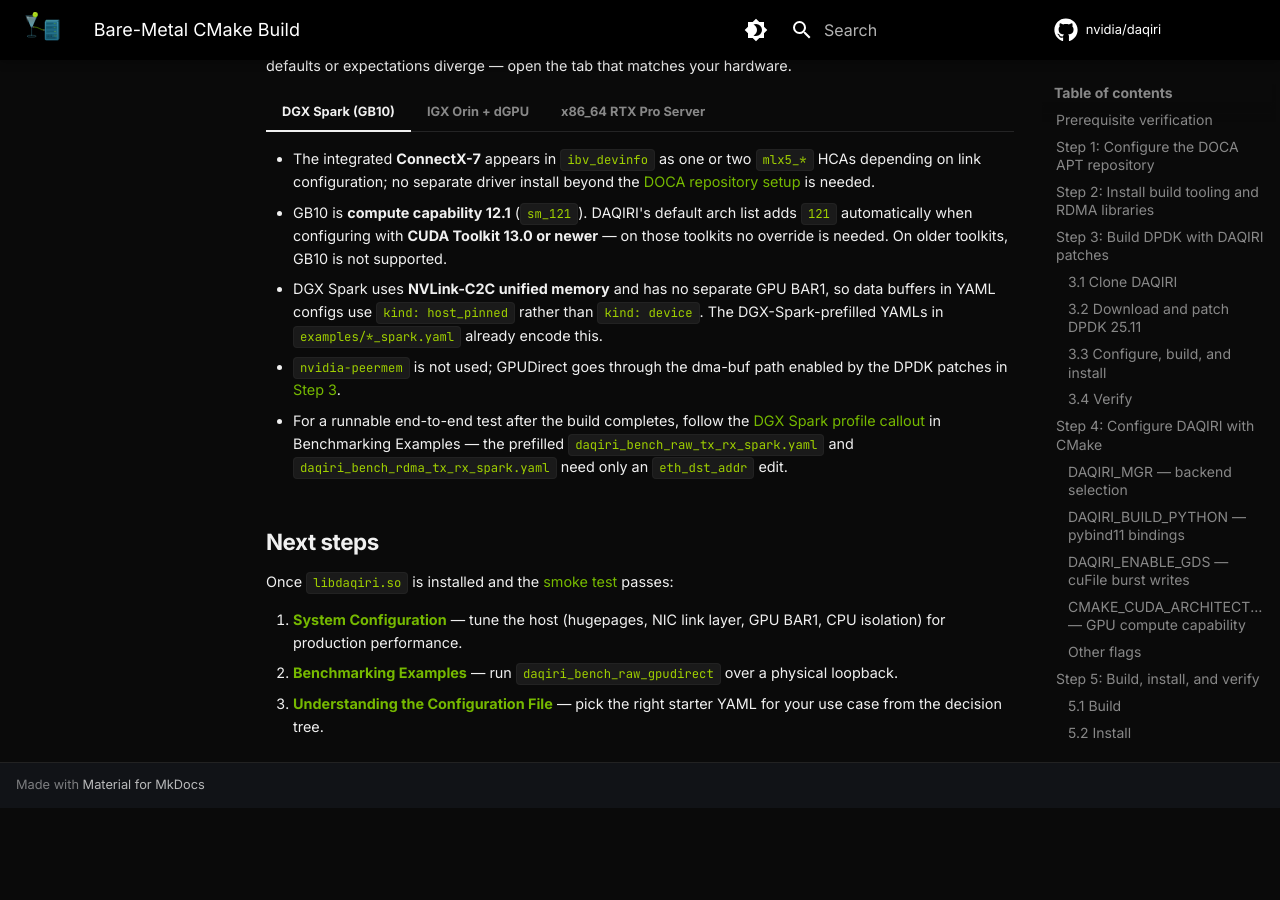
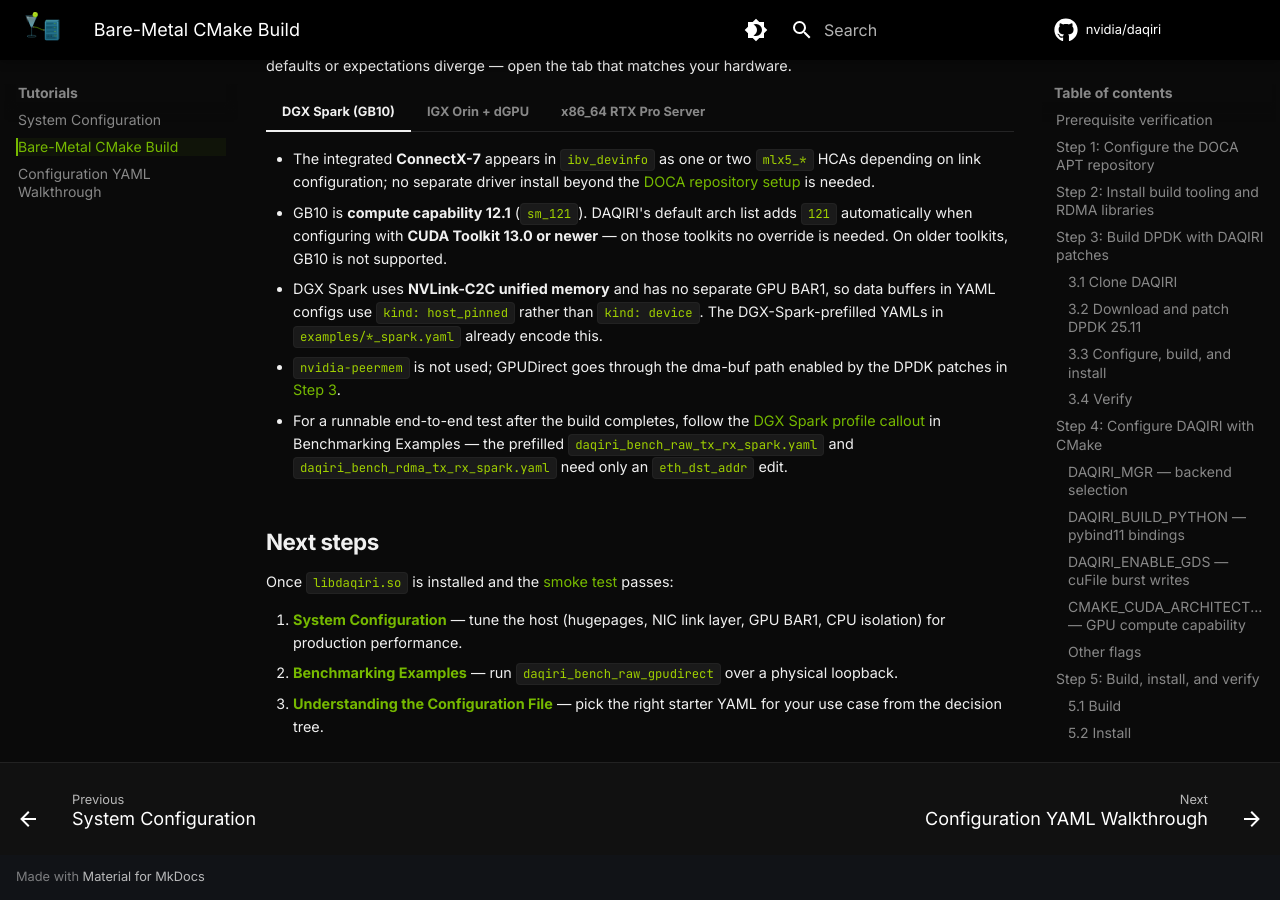
Before and after one commit to NVIDIA/daqiri, an MkDocs documentation site: the page built from docs/tutorials/bare-metal-cmake-build.md, in a window 1280 px wide and 900 px high, scrolled down 9339 px. Built offline with MkDocs 1.6.1 and Material for MkDocs 9.7.7, drawn with Linux system fonts in a browser that asks for light colours; comment, search, counter and statistics services are not loaded; before the commit the page ends 10147 px from its top, so only the background shows below that.

Commit message:
#67 - Wire bare-metal tutorial into nav and landing page
Signed-off-by: Chloe Crozier <chloecrozier@gmail.com>

```diff
--- a/docs/index.html
+++ b/docs/index.html
@@ -661,7 +661,7 @@
       </div>
       <div class="tutorials-list">
         <a href="getting-started/" class="tut-item" style="text-decoration:none;color:inherit;"><span class="tut-num">01</span><div class="tut-info"><div class="tut-title">Requirements &amp; Installation</div><div class="tut-desc">Hardware (NVIDIA ConnectX-6 Dx or newer for kernel-bypass and GPUDirect), default Ubuntu kernel drivers plus optional <code>doca-ofed</code> for diagnostics, and CUDA Toolkit 12.2+ on Linux 5.4+.</div></div><div class="tut-meta"><span class="tag tag-beg">Beginner</span><span class="tut-time">~15 min</span></div><span class="tut-arrow">→</span></a>
-        <div class="tut-item tut-soon"><span class="tut-num">02</span><div class="tut-info"><div class="tut-title">Building from Source with CMake</div><div class="tut-desc">Configure <code>DAQIRI_MGR</code>, <code>DAQIRI_BUILD_PYTHON</code>, <code>BUILD_SHARED_LIBS</code>, and <code>DAQIRI_BUILD_EXAMPLES</code>. Build for A100/H100 (CUDA arches 80, 90).</div></div><div class="tut-meta"><span class="tag tag-soon">Coming Soon</span></div><span class="tut-arrow">→</span></div>
+        <a href="tutorials/bare-metal-cmake-build/" class="tut-item" style="text-decoration:none;color:inherit;"><span class="tut-num">02</span><div class="tut-info"><div class="tut-title">Bare-Metal CMake Build</div><div class="tut-desc">End-to-end bare-metal build: verify prerequisites, install RDMA libraries, build patched DPDK 25.11 from source, configure <code>DAQIRI_MGR</code> / <code>DAQIRI_BUILD_PYTHON</code> / <code>CMAKE_CUDA_ARCHITECTURES</code>, install, smoke-test, troubleshoot.</div></div><div class="tut-meta"><span class="tag tag-int">Intermediate</span><span class="tut-time">~45 min</span></div><span class="tut-arrow">→</span></a>
         <div class="tut-item tut-soon"><span class="tut-num">03</span><div class="tut-info"><div class="tut-title">Container Build with Patched DPDK</div><div class="tut-desc">Build the Docker image with <code>build-container.sh</code>. The container ships a dmabuf-patched DPDK, so peermem is not required.</div></div><div class="tut-meta"><span class="tag tag-soon">Coming Soon</span></div><span class="tut-arrow">→</span></div>
         <a href="tutorials/system_configuration/" class="tut-item" style="text-decoration:none;color:inherit;"><span class="tut-num">04</span><div class="tut-info"><div class="tut-title">System Tuning for High-Performance Networking</div><div class="tut-desc">Isolate CPU cores, configure hugepages, set NUMA affinity, and run <code>python/tune_system.py</code> to diagnose common configuration issues.</div></div><div class="tut-meta"><span class="tag tag-int">Intermediate</span><span class="tut-time">~30 min</span></div><span class="tut-arrow">→</span></a>
         <a href="tutorials/benchmarking_examples/" class="tut-item" style="text-decoration:none;color:inherit;"><span class="tut-num">05</span><div class="tut-info"><div class="tut-title">Benchmarking Examples</div><div class="tut-desc">Run a TX/RX loopback test to validate your setup, and walk through interpreting throughput results.</div></div><div class="tut-meta"><span class="tag tag-beg">Beginner</span><span class="tut-time">~20 min</span></div><span class="tut-arrow">→</span></a>
--- a/mkdocs.yml
+++ b/mkdocs.yml
@@ -57,6 +57,7 @@
     - Python API Usage: api-reference/python.md
   - Tutorials:
     - System Configuration: tutorials/system_configuration.md
+    - Bare-Metal CMake Build: tutorials/bare-metal-cmake-build.md
     - Configuration YAML Walkthrough: tutorials/configuration-walkthrough.md
 
 markdown_extensions:
```
